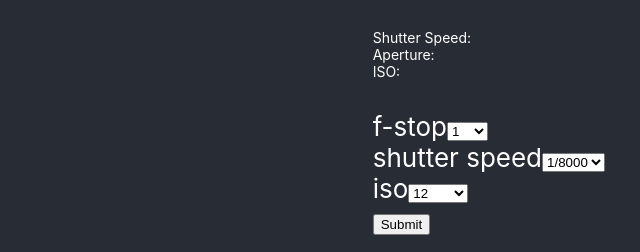
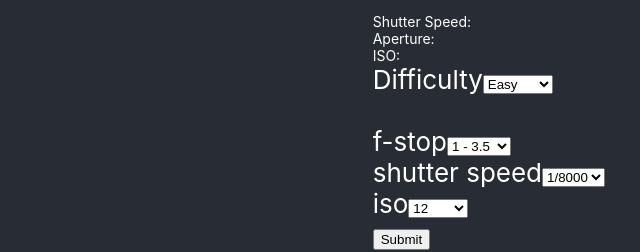
Before and after one commit to Adamcglee/photoeye, a React (Create React App) app: page / in a window 1280 px wide. Shown: the part 331-583 px from the top of the page, without its empty margins (319-959 px from the left). Built offline with nearby package versions, Linux system fonts and the light colour scheme.

Commit message:
added dynamic aperture banding based onselected difficulty.

```diff
--- a/src/components/phototest.js
+++ b/src/components/phototest.js
@@ -7,6 +7,7 @@ class PhotoTest extends Component {
     super(props);
     this.state = {
       photos: [],
+      difficulty: "easy",
       imageURL: "",
       htmlURL: "",
       photographer: "",
@@ -23,10 +24,12 @@ class PhotoTest extends Component {
         1.2,
         1.4,
         1.6,
+        1.7,
         1.8,
         2.0,
         2.2,
         2.4,
+        2.5,
         2.8,
         3.2,
         3.3,
@@ -44,7 +47,6 @@ class PhotoTest extends Component {
         9.5,
         10,
         11,
-        11,
         13,
         14,
         16,
@@ -58,7 +60,7 @@ class PhotoTest extends Component {
         32,
         36,
         38,
-        42,
+        40,
         45,
         50,
         57,
@@ -163,7 +165,8 @@ class PhotoTest extends Component {
         12500
       ],
       isCorrect: false,
-      showAnswer: false
+      showAnswer: false,
+      difficultyfstops: []
     };
   }
 
@@ -215,10 +218,44 @@ class PhotoTest extends Component {
       .catch(err => console.log(err));
   };
 
+  fstopChange = e => {
+    this.setState({ selectedfstop: e.target.value });
+  };
+
+  difficultyChange = e => {
+    this.setState({ difficulty: e.target.value }, () => this.setDifficultyRange());
+  };
+
+  setDifficultyRange = () => {
+    const newfstops = [];
+    if (this.state.difficulty === "easy") {
+      for (let i = 0; i < this.state.fstops.length - 1; i += 15) {
+        console.log("set to easy");
+        newfstops.push(
+          `${this.state.fstops[i]} - ${this.state.fstops[i + 14]}`
+        );
+      }
+    } else if (this.state.difficulty === "medium") {
+      console.log("set to medium");
+      for (let i = 0; i < this.state.fstops.length - 4; i += 9) {
+        newfstops.push(`${this.state.fstops[i]} - ${this.state.fstops[i + 8]}`);
+      }
+    } else if (this.state.difficulty === "hard"){
+      for (let i = 0; i < this.state.fstops.length - 1; i += 3) {
+        console.log("set to hard");
+        newfstops.push(`${this.state.fstops[i]} - ${this.state.fstops[i + 2]}`);
+      }
+    }
+    console.log(newfstops)
+    this.setState({ difficultyfstops: newfstops });
+  };
+
+  componentDidMount() {
+    this.setDifficultyRange();
+  }
+
   render() {
-    console.log("Fstop: ", this.state.fstops.length)
-    console.log("Shutterspeed: ", this.state.shutterspeeds.length)
-    console.log("ISO: ", this.state.isos.length)
+    console.log("Difficulty: ", this.state.difficulty);
     return (
       <div className="testContainer">
         <div className="image">
@@ -235,16 +272,33 @@ class PhotoTest extends Component {
           <p>Shutter Speed: {this.state.shutterspeed}</p>
           <p>Aperture: {this.state.aperture}</p>
           <p>ISO: {this.state.iso}</p>
+          <div className="difficultydropdown">
+            Difficulty
+            <select
+              value={this.state.difficulty}
+              onChange={this.difficultyChange}
+            >
+              <option key={"easy"} value={"easy"}>
+                Easy
+              </option>
+              <option key={"medium"} value={"medium"}>
+                Medium
+              </option>
+              <option key={"hard"} value={"hard"}>
+                Hard
+              </option>
+            </select>
+          </div>
           <br />
           <div className="aperturedropdown">
             f-stop
             <select
               value={this.state.selectedfstop}
-              onChange={e => this.setState({ selectedfstop: e.target.value })}
+              onChange={this.fstopChange}
             >
-              {this.state.fstops.map(fstop => (
-                <option key={fstop} value={fstop}>
-                  {fstop}
+              {this.state.difficultyfstops.map(fstoprange => (
+                <option key={fstoprange} value={fstoprange}>
+                  {fstoprange}
                 </option>
               ))}
             </select>
```
Also changed, not shown: src/logo.svg (deleted).
